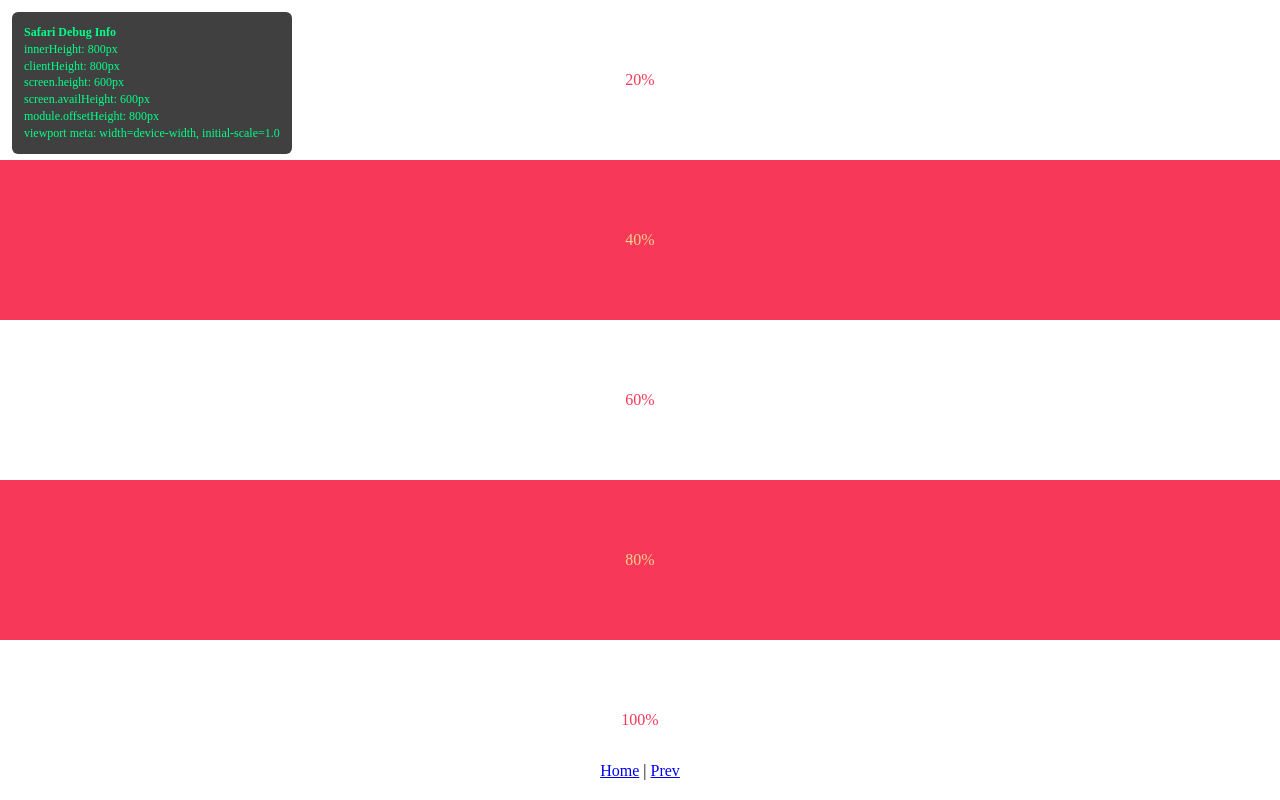
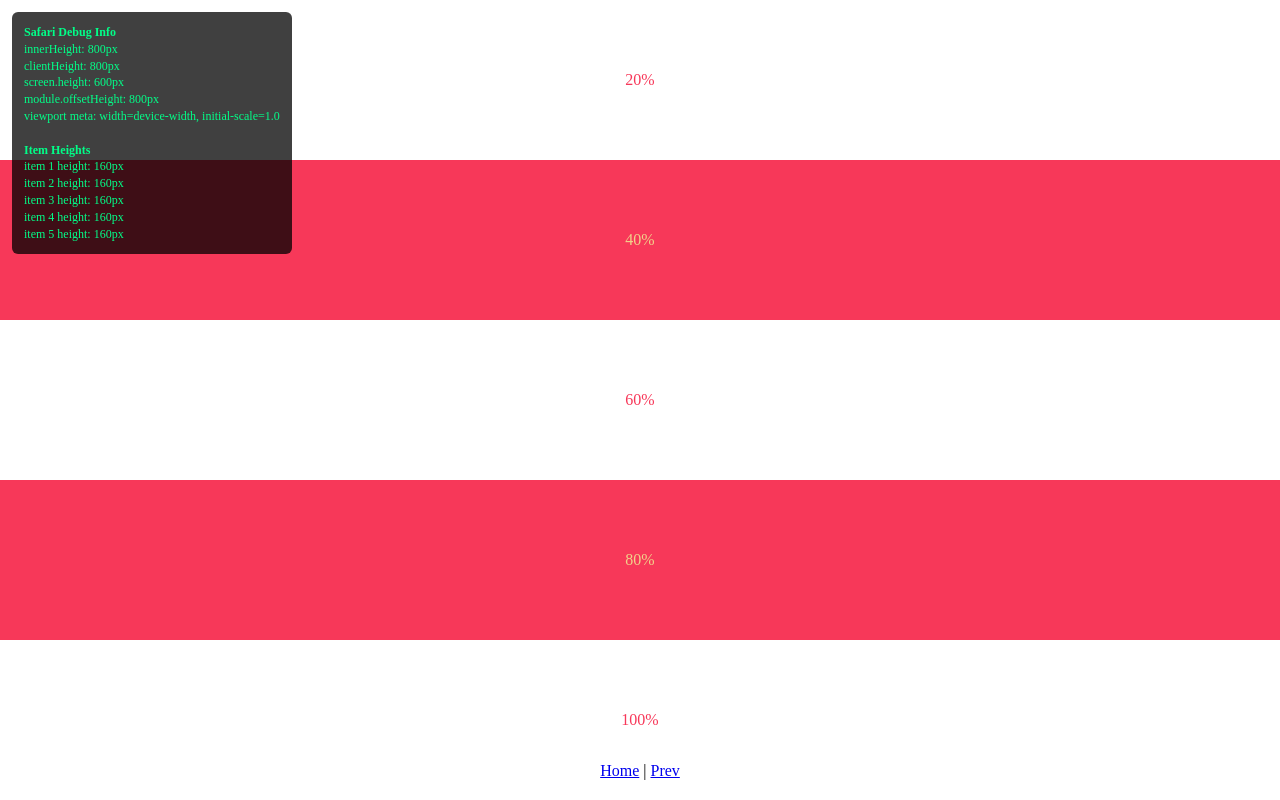
Before and after one commit to yulinn41/viewport-on-mobile-demo, a website: page docs/page3-postcss.html in a window 1280 px wide. Drawn offline with Linux system fonts and the light colour scheme.

Commit message:
新增每個 item 的高度

```diff
--- a/docs/page3-postcss.html
+++ b/docs/page3-postcss.html
@@ -53,17 +53,24 @@
   <script>
   function updateDebug() {
     const panel = document.getElementById("debug-panel");
+    const moduleEl = document.querySelector(".module");
+    const items = document.querySelectorAll(".module__item");
 
-      const moduleEl = document.querySelector('.module');
+    let itemsInfo = "";
+    items.forEach((item, i) => {
+      itemsInfo += `<div>item ${i+1} height: ${item.offsetHeight}px</div>`;
+    });
 
     panel.innerHTML = `
       <div><b>Safari Debug Info</b></div>
       <div>innerHeight: ${window.innerHeight}px</div>
       <div>clientHeight: ${document.documentElement.clientHeight}px</div>
       <div>screen.height: ${screen.height}px</div>
-        <div>screen.availHeight: ${screen.availHeight}px</div>
       <div>module.offsetHeight: ${moduleEl ? moduleEl.offsetHeight : 'N/A'}px</div>
       <div>viewport meta: ${document.querySelector('meta[name=viewport]')?.content}</div>
+      <br>
+      <div><b>Item Heights</b></div>
+      ${itemsInfo}
     `;
   }
 
@@ -71,5 +78,6 @@
   window.addEventListener("resize", updateDebug);
 </script>
 
+
 </body>
 </html>
```
Lines whose indentation alone changed are shown as unchanged.
